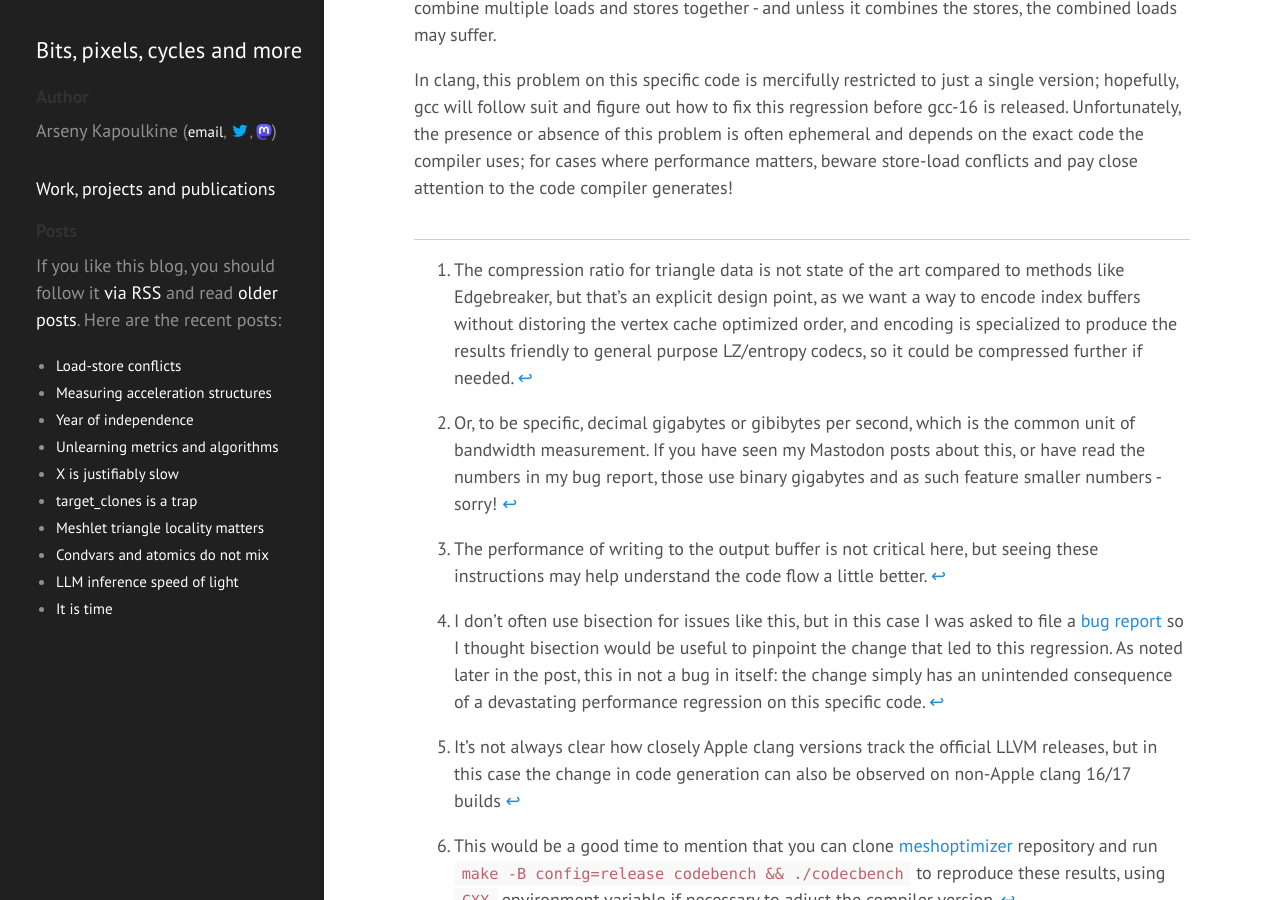
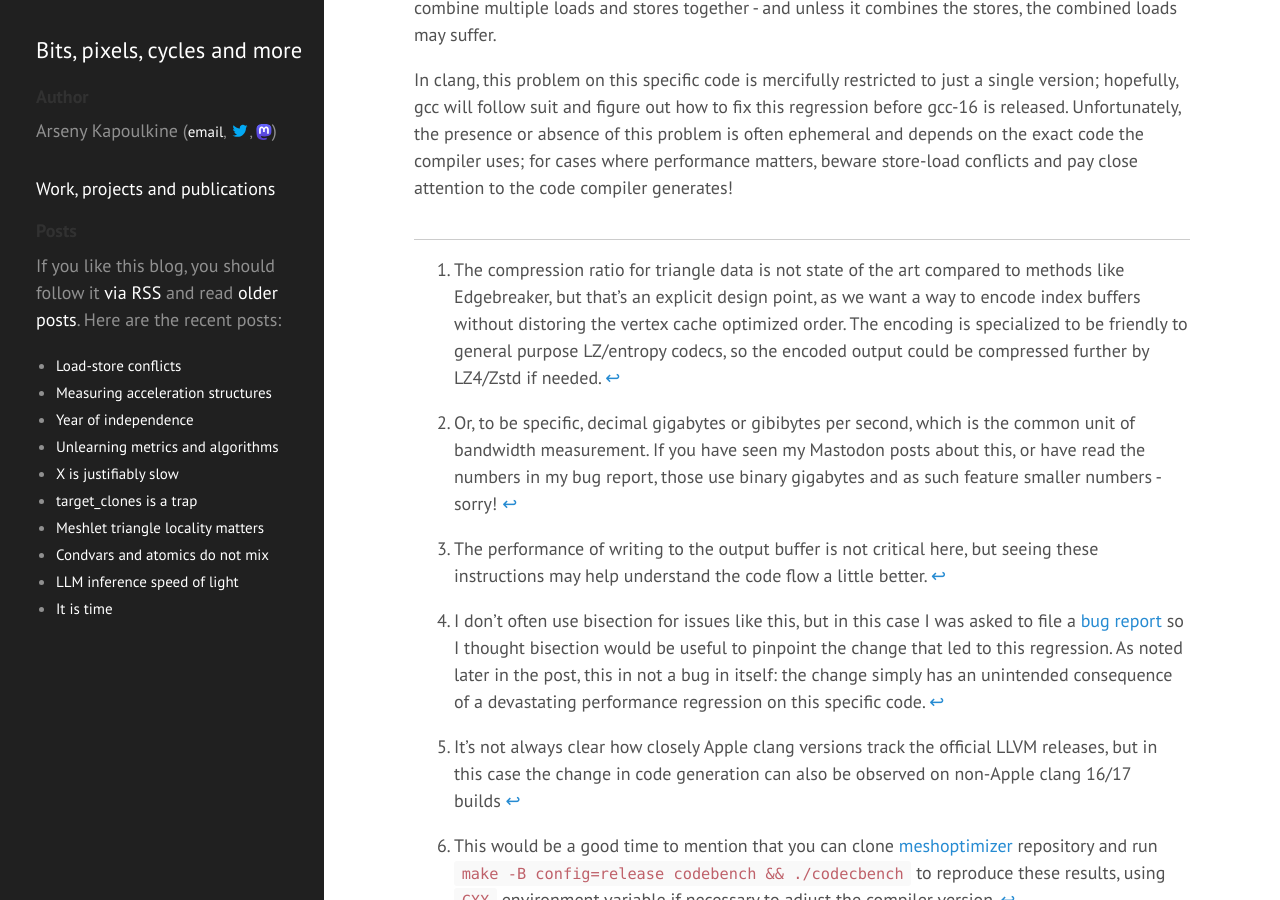
Before and after one commit to zeux/zeux.github.io, a Jekyll site: the page built from _posts/2025-05-03-load-store-conflicts.md, in a window 1280 px wide and 900 px high, scrolled down 12039 px. Built offline with Jekyll 4.4.1, drawn with Linux system fonts in a browser that asks for light colours; some of the changed text lies outside the part shown.

Commit message:
More wording tweaks

````diff
--- a/_posts/2025-05-03-load-store-conflicts.md
+++ b/_posts/2025-05-03-load-store-conflicts.md
@@ -19,7 +19,7 @@ unsigned int a = edgefifo[(edgefifooffset - 1 - fe) & 15][0];
 unsigned int b = edgefifo[(edgefifooffset - 1 - fe) & 15][1];
 ```
 
-... then read and decode the third vertex, `c`, write two new edges of the triangle, BC and CA, using a simple function:
+... then read and decode the third vertex, `c`, write two new edges of the triangle, `bc` and `ca`, using a simple function:
 
 ```c++
 void pushEdgeFifo(EdgeFifo fifo, unsigned int a, unsigned int b, size_t& offset)
@@ -248,7 +248,7 @@ Regular structure copies may sometimes hit this problem as well, although these
 
 In clang, this problem on this specific code is mercifully restricted to just a single version; hopefully, gcc will follow suit and figure out how to fix this regression before gcc-16 is released. Unfortunately, the presence or absence of this problem is often ephemeral and depends on the exact code the compiler uses; for cases where performance matters, beware store-load conflicts and pay close attention to the code compiler generates!
 
-[^1]: The compression ratio for triangle data is not state of the art compared to methods like Edgebreaker, but that's an explicit design point, as we want a way to encode index buffers without distoring the vertex cache optimized order, and encoding is specialized to produce the results friendly to general purpose LZ/entropy codecs, so it could be compressed further if needed.
+[^1]: The compression ratio for triangle data is not state of the art compared to methods like Edgebreaker, but that's an explicit design point, as we want a way to encode index buffers without distoring the vertex cache optimized order. The encoding is specialized to be friendly to general purpose LZ/entropy codecs, so the encoded output could be compressed further by LZ4/Zstd if needed.
 [^2]: Or, to be specific, decimal gigabytes or gibibytes per second, which is the common unit of bandwidth measurement. If you have seen my Mastodon posts about this, or have read the numbers in my bug report, those use binary gigabytes and as such feature smaller numbers - sorry!
 [^3]: The performance of writing to the output buffer is not critical here, but seeing these instructions may help understand the code flow a little better.
 [^4]: I don't often use bisection for issues like this, but in this case I was asked to file a [bug report](https://gcc.gnu.org/bugzilla/show_bug.cgi?id=119960) so I thought bisection would be useful to pinpoint the change that led to this regression. As noted later in the post, this in not a bug in itself: the change simply has an unintended consequence of a devastating performance regression on this specific code.
````
Also changed, not shown: other parts of _posts/2025-05-03-load-store-conflicts.md (+2 -2 lines).
